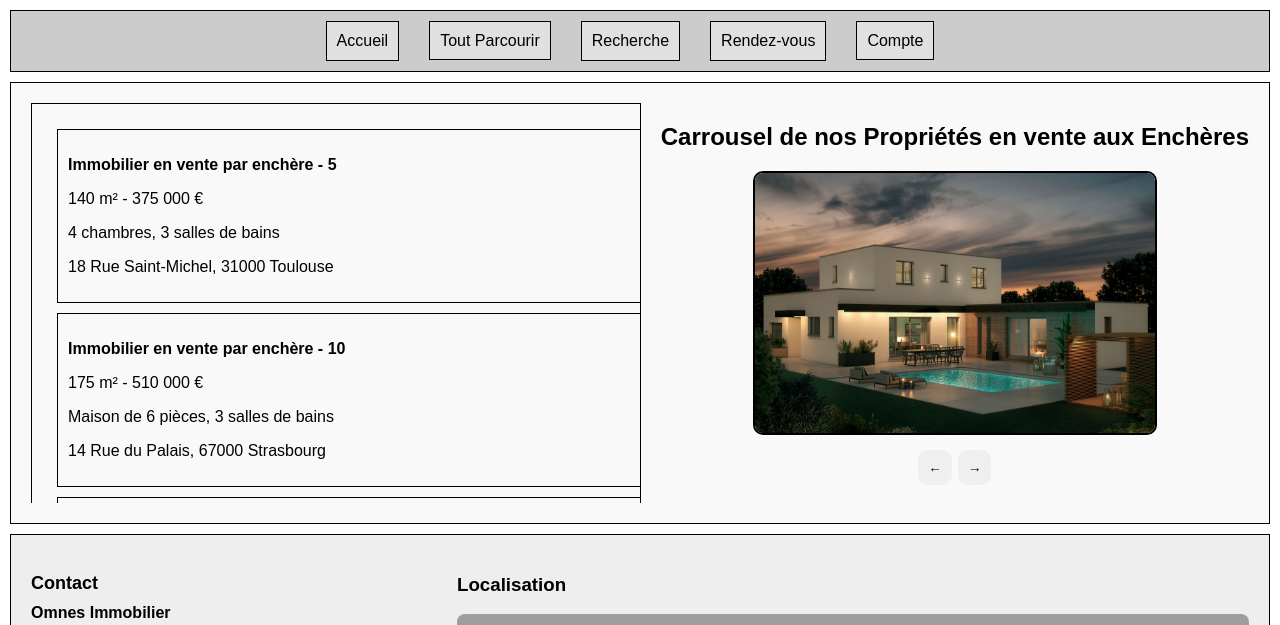
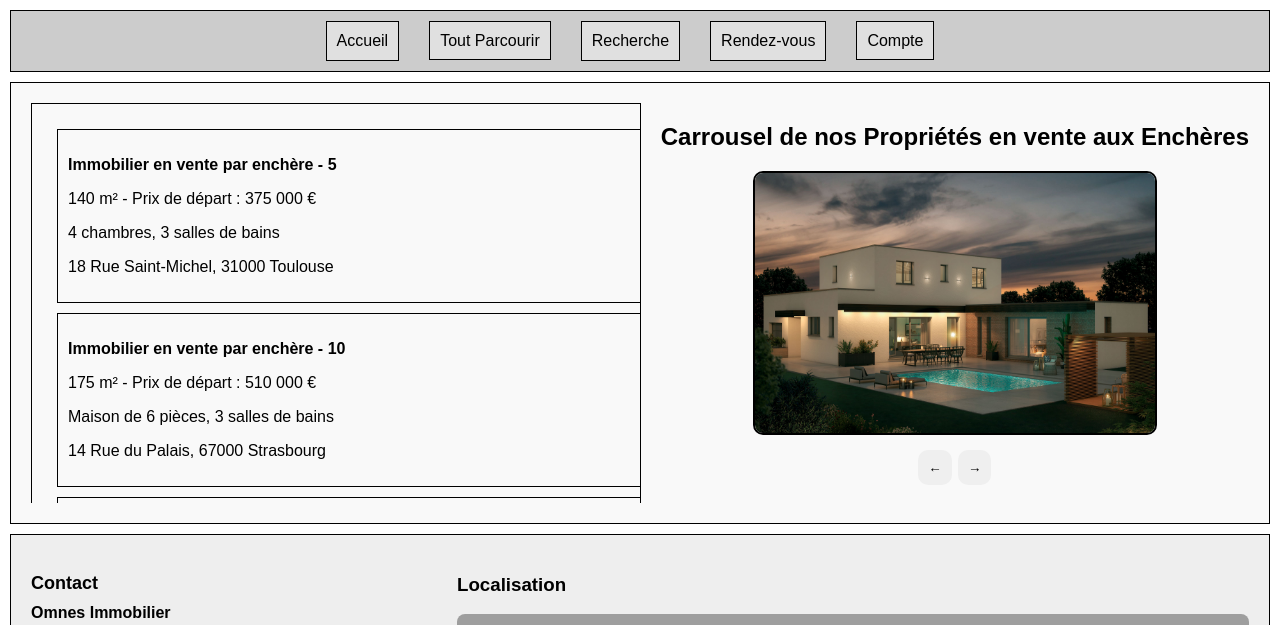
Before and after one commit to BaptisteTUARON/Projet-Piscine-2025, a PHP site: page /immoEnchere.php in a window 1280 px wide. Shown: the part 126-751 px from the top of the page. Run offline with PHP 8.4, Linux system fonts and the light colour scheme; data comes from the database, SQL or seed files in the repository; some libraries are stand-ins or nearby versions; grey boxes are pictures that could not be loaded.

Commit message:
texte encheres

```diff
--- a/immoEnchere1.php
+++ b/immoEnchere1.php
@@ -22,7 +22,7 @@
             echo '<div class="bien-toutParcourir">';
             echo "<img src=\"$photo\" id=\"images-biens-scrollables\" alt=\"Photo bien\" width=\"300\" height=\"200\">";
             echo "<p><strong>$categorie - $id</strong></p>";
-            echo "<p>$superficie m² - $prix</p>";
+            echo "<p>$superficie m² - Prix de départ : $prix</p>";
             echo "<p>$description</p>";
             echo "<p>$adresse $ville</p>";
             echo '</div>';
```
